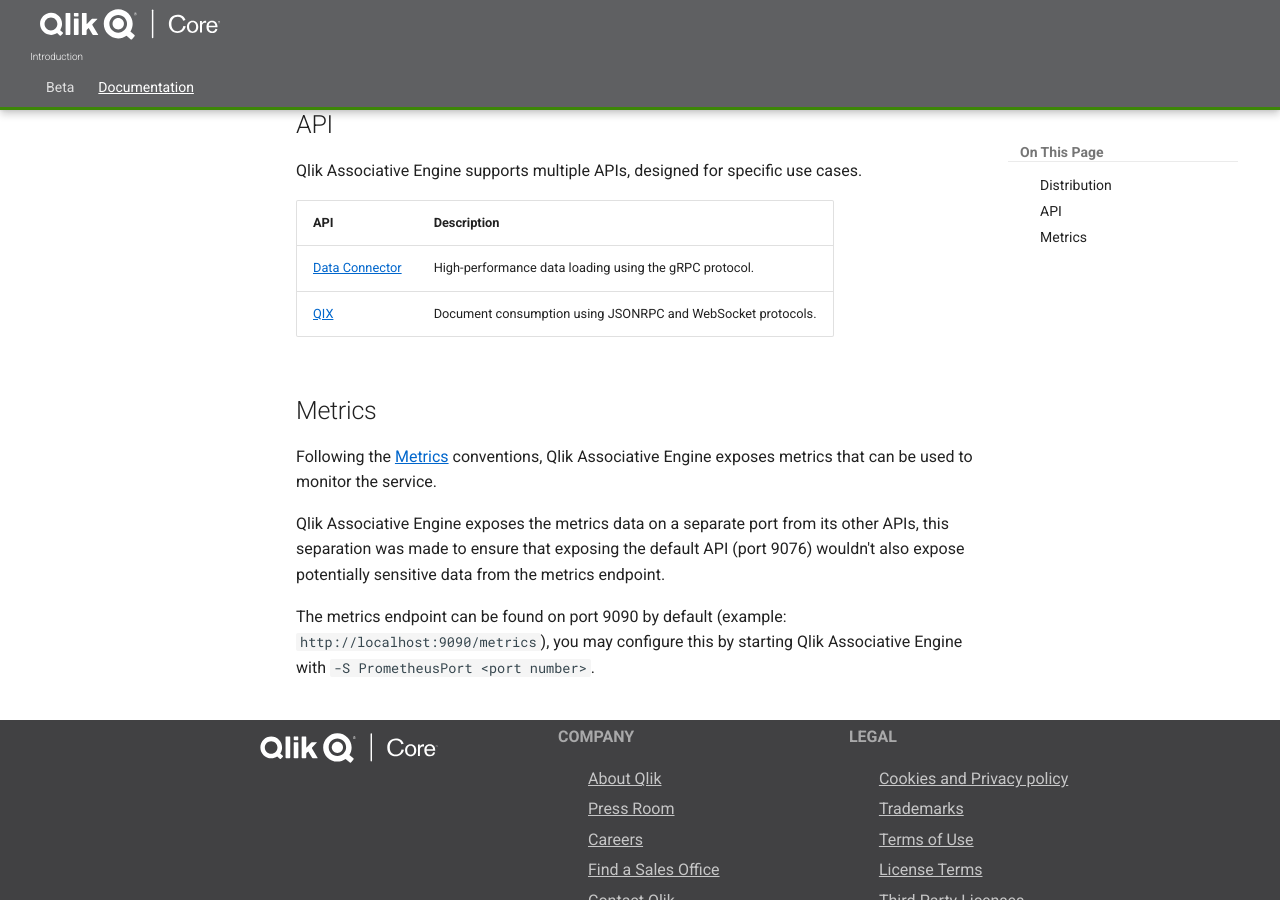
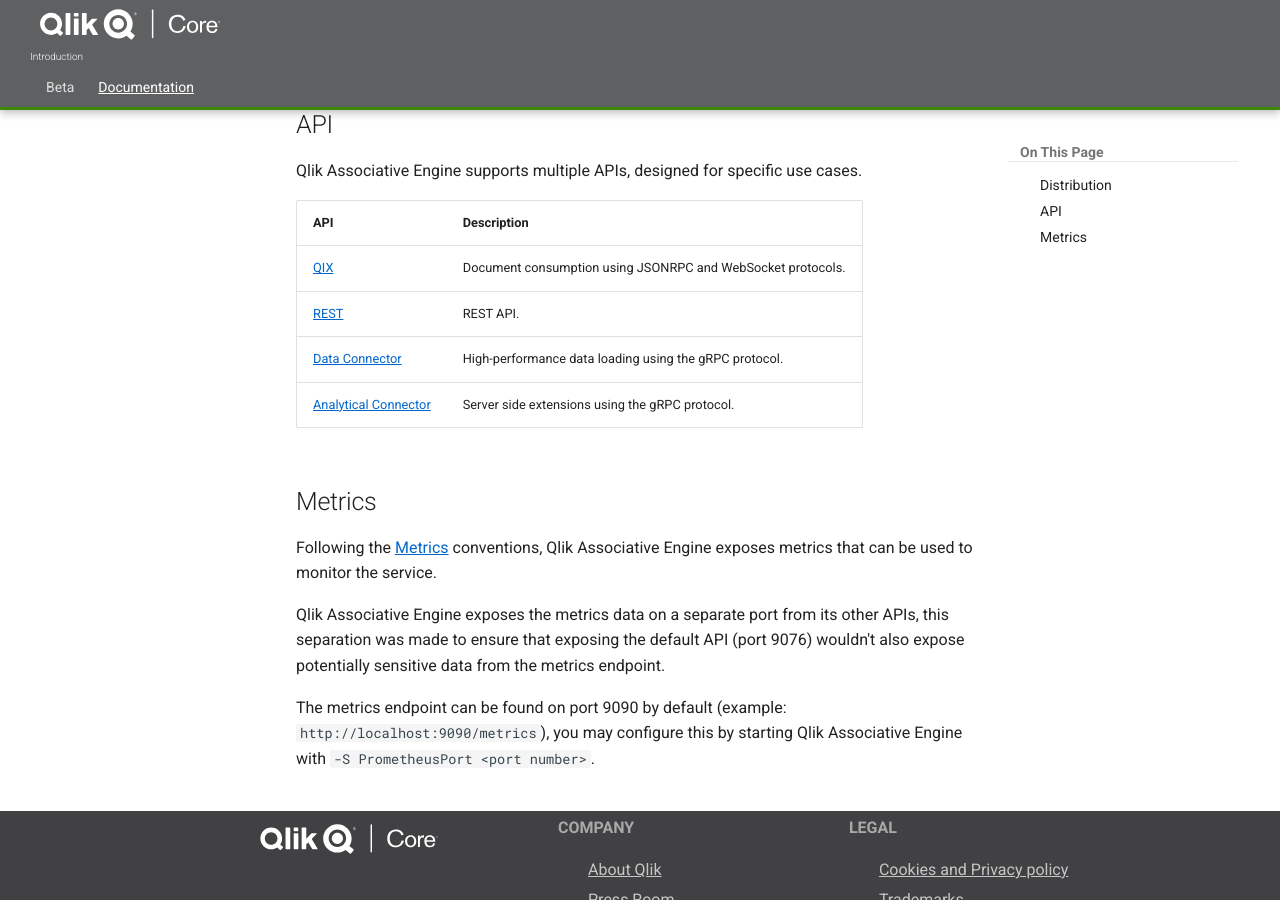
Before and after one commit to qlik-oss/core-website, an MkDocs documentation site: the page built from docs/docs/services/qix-engine/introduction.md, in a window 1280 px wide and 900 px high, scrolled down 494 px. Built offline with MkDocs 1.6.1 and Material for MkDocs 9.7.7, drawn with Linux system fonts in a browser that asks for light colours; old or Windows-style settings are respelled for this version of MkDocs.

Commit message:
Add link to rest and analytical-connector api from introduction (#296)
* Add link to rest and analytical-connector api from introduction

* Fix link for rest-api

```diff
--- a/docs/docs/services/qix-engine/introduction.md
+++ b/docs/docs/services/qix-engine/introduction.md
@@ -17,8 +17,10 @@
 
 API | Description
 --- | -----------
+[QIX](./apis/qix/introduction.md) | Document consumption using JSONRPC and WebSocket protocols.
+[REST](./apis/rest/qlik-associative-engine-api.md) | REST API.
 [Data Connector](./apis/data-loading/introduction.md) | High-performance data loading using the gRPC protocol.
-[QIX](./apis/qix/introduction.md) | Document consumption using JSONRPC and WebSocket protocols.
+[Analytical Connector](./apis/server-side-extension/analytical-connector-api.md) | Server side extensions using the gRPC protocol.
 
 ## Metrics
 
```
